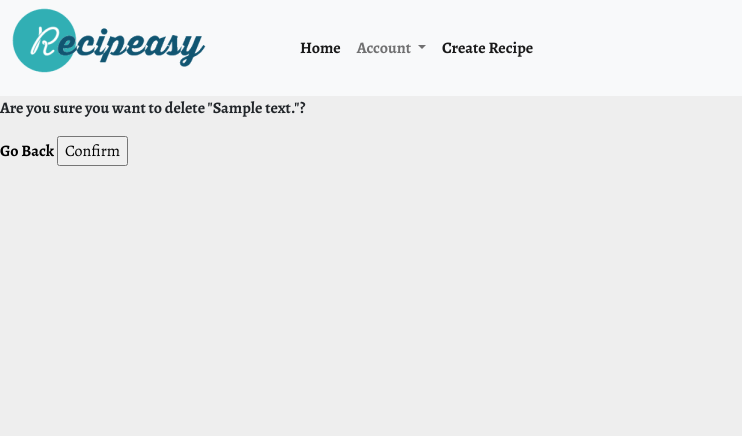
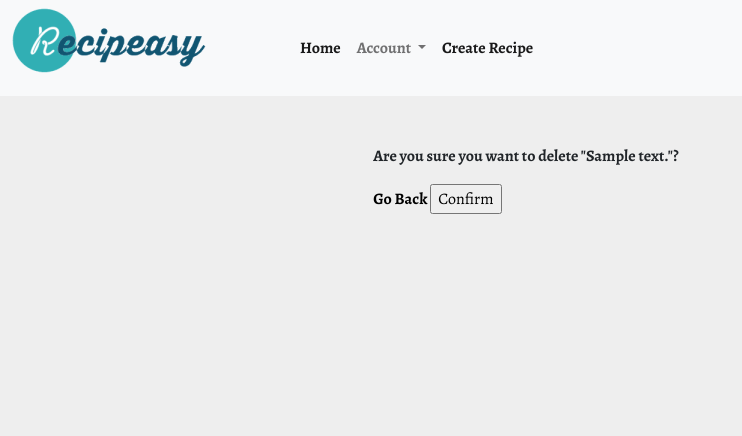
Before and after one commit to Samuel-Dainton/portfolio-project-4, a Django app: page /delete-comment/1 in a window 1280 px wide. Shown: the top 436 px of the page, without its empty margins (0-742 px from the left). Run offline with Django 3.2, Linux system fonts and the light colour scheme; a user stored in the database is signed in; tables that the repository leaves empty hold one stand-in row (values such as "Sample post"); parts of the project's set-up code (start-up, migrations or seed data) failed here and were passed over; some libraries are stand-ins or nearby versions.

Commit message:
Feat: styling to delete confirm page.

```diff
--- a/home/templates/home/delete.html
+++ b/home/templates/home/delete.html
@@ -2,11 +2,17 @@
 
 {% block content %}
 
+<div class="mt-5 mb-5">
+    <div class="row d-flex g-0 justify-content-center">
+        <div class="col-lg-5 col-md-7 col-sm-10 col-11">
             <form method="POST" action="">
                 {% csrf_token %}
                 <p>Are you sure you want to delete "{{selected_object}}"?</p>
                 <a href="{{request.META.HTTP_REFERER}}">Go Back</a>
                 <input type="submit" value="Confirm">
             </form>
+        </div>
+    </div>
+</div>
 
 {% endblock content %}
```
Also changed, not shown: home/templates/home/recipe.html (+5 -5 lines). Lines whose indentation alone changed are shown as unchanged.
